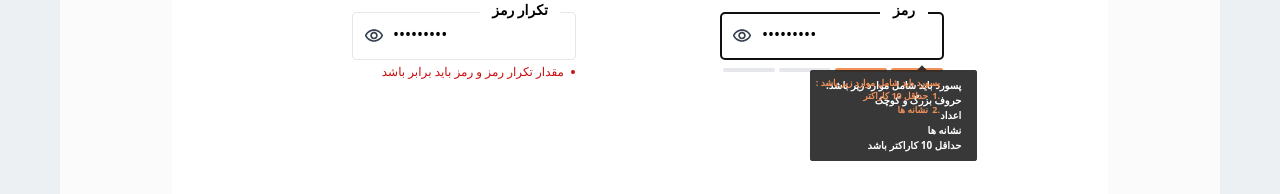
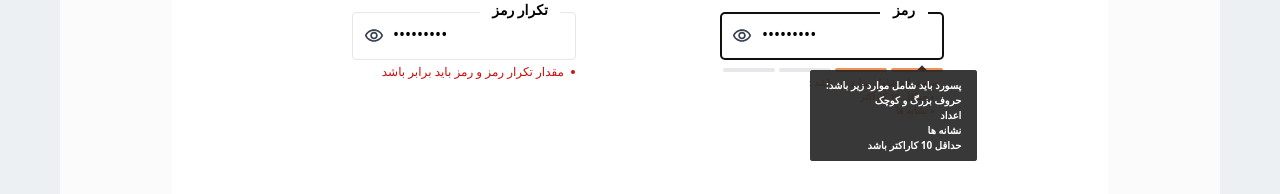
Before and after one commit to rahasalari/LoginPage, a React (Vite) app: page /register in a window 1280 px wide. Both pictures are taken after typing "Sample", "name@example.com", "Sample123", "Sample123" into the empty fields and a click on the input "ارسال کد". Shown: the part 561-755 px from the top of the page. Built offline with nearby package versions, Linux system fonts and the light colour scheme.

Commit message:
add visibility for password input

```diff
--- a/src/components/login/Login.tsx
+++ b/src/components/login/Login.tsx
@@ -1,4 +1,4 @@
-import { useState, useRef } from "react";
+import { useState } from "react";
 import { Outlet } from "react-router-dom";
 import { useForm, SubmitHandler } from "react-hook-form";
 import { MdOutlineVisibility } from "react-icons/md";
@@ -19,20 +19,14 @@ const Login = () => {
   const onSubmit: SubmitHandler<Inputs> = (data) => console.log(data);
 
   const [visible, setVisible] = useState(false);
+
   const visibleHandler = () => {
     setVisible(visible ? false : true);
   };
 
-  // const [passwordVisible, setPasswordVisible] = useState(false);
-  const triggerZoneRef = useRef();
-
-  // const visibleHandler = () => {
-  //   setVisible(false);
-  // };
-
-  // const unVisibleHandler = () => {
-  //   setVisible(true);
-  // };
+  const unVisibleHandler = () => {
+    setVisible(false);
+  };
 
   const blurPasswordHandler = (password) => {
     trigger(password);
@@ -41,8 +35,6 @@ const Login = () => {
   const blurEmailHandler = (email) => {
     trigger(email);
   };
-
-  const ref = register("password");
 
   return (
     <>
@@ -62,14 +54,13 @@ const Login = () => {
                   type={visible ? "text" : "password"}
                   className={`${
                     errors.password
-                      ? "right-3 border-2 border-red h-12 w-54 mx-auto rounded text-right px-1 outline-red"
-                      : "right-3 border h-12 w-54 mx-auto placeholder-gray-400 rounded text-right px-1 outline-primary"
+                      ? "right-3 border-2 border-red h-12 w-54 mx-auto rounded ps-10 pb-1 px-1 outline-red"
+                      : "right-3 border h-12 w-54 mx-auto placeholder-gray-400 ps-10 pb-1 rounded px-1 outline-primary"
                   }`}
                   {...register("password", {
                     required: true,
                   })}
                   onBlur={() => blurPasswordHandler("password")}
-                  ref={ref}
                 />
                 <br></br>
                 <ul className="relative left-3 list-inside list-disc">
@@ -83,9 +74,8 @@ const Login = () => {
                 </ul>
                 <MdOutlineVisibility
                   onMouseDown={visibleHandler}
-                  onMouseUp={visibleHandler}
-                  // onMouseLeave={unVisibleHandler}
-                  // ref={triggerZoneRef}
+                  onMouseUp={unVisibleHandler}
+                  onMouseLeave={unVisibleHandler}
                   className="absolute left-4 top-3.5 text-xl text-gray-700 cursor-pointer"
                 />
               </div>
@@ -104,8 +94,8 @@ const Login = () => {
                 id="email"
                 className={`${
                   errors.email
-                    ? "right-3 border-2 border-red h-12 w-54 mx-auto rounded text-right px-1 outline-red"
-                    : "right-3 border h-12 w-54 mx-auto placeholder-gray-400 rounded text-right px-1 outline-primary"
+                    ? "right-3 border-2 border-red h-12 w-54 mx-auto rounded px-1 outline-red"
+                    : "right-3 border h-12 w-54 mx-auto placeholder-gray-400 rounded px-1 outline-primary"
                 }`}
                 {...register("email", {
                   required: true,
--- a/src/components/modal/StepThree.tsx
+++ b/src/components/modal/StepThree.tsx
@@ -40,8 +40,16 @@ const StepThree = (props) => {
     setVisible(visible ? false : true);
   };
 
+  const unVisibleHandler = () => {
+    setVisible(false);
+  };
+
   const togglePasswordVisiblity = () => {
     setPasswordShown(passwordShown ? false : true);
+  };
+
+  const togglePasswordUnvisiblity = () => {
+    setPasswordShown(false);
   };
 
   const blurPasswordHandler = (password) => {
@@ -291,7 +299,8 @@ const StepThree = (props) => {
 
                     <MdOutlineVisibility
                       onMouseDown={visibleHandler}
-                      onMouseUp={visibleHandler}
+                      onMouseUp={unVisibleHandler}
+                      onMouseLeave={unVisibleHandler}
                       className="absolute left-7 top-3.5 text-xl text-gray-700 cursor-pointer"
                     />
                   </div>
@@ -328,7 +337,8 @@ const StepThree = (props) => {
                     </ul>
                     <MdOutlineVisibility
                       onMouseDown={togglePasswordVisiblity}
-                      onMouseUp={togglePasswordVisiblity}
+                      onMouseUp={togglePasswordUnvisiblity}
+                      onMouseLeave={togglePasswordUnvisiblity}
                       className="absolute left-7 top-3.5 text-xl text-gray-700 cursor-pointer"
                     />
                   </div>
--- a/src/components/register/Register.tsx
+++ b/src/components/register/Register.tsx
@@ -44,9 +44,16 @@ const Register = () => {
   const visibleHandler = () => {
     setVisible(visible ? false : true);
   };
+  const unVisibleHandler = () => {
+    setVisible(false);
+  };
+
   const [passwordShown, setPasswordShown] = useState(false);
   const togglePasswordVisiblity = () => {
     setPasswordShown(passwordShown ? false : true);
+  };
+  const togglePasswordUnvisiblity = () => {
+    setPasswordShown(false);
   };
 
   const [phone, setPhone] = useState("");
@@ -134,15 +141,6 @@ const Register = () => {
       setRepeatePasswordError("");
     }
   };
-
-  // const repeatePasswordHandler = (e) => {
-  //   const repeatPassword = e.target.value;
-  //   if (repeatPassword) {
-  //     if (repeatPassword === checkPassword) {
-  //       setRepeatePasswordError("");
-  //     }
-  //   }
-  // };
 
   return (
     <>
@@ -247,13 +245,13 @@ const Register = () => {
                   {...register("repeatPassword", {
                     required: true,
                   })}
-                  // onChange={repeatePasswordHandler}
                   onBlur={blurRepeatPasswordHandler}
                 />
                 <br></br>
                 <MdOutlineVisibility
                   onMouseDown={togglePasswordVisiblity}
-                  onMouseUp={togglePasswordVisiblity}
+                  onMouseUp={togglePasswordUnvisiblity}
+                  onMouseLeave={togglePasswordUnvisiblity}
                   className="absolute left-7 top-3.5 text-xl text-gray-700 cursor-pointer"
                 />
               </div>
@@ -305,7 +303,8 @@ const Register = () => {
               <br></br>
               <MdOutlineVisibility
                 onMouseDown={visibleHandler}
-                onMouseUp={visibleHandler}
+                onMouseUp={unVisibleHandler}
+                onMouseLeave={unVisibleHandler}
                 className="absolute left-7 top-3.5 text-xl text-gray-700 cursor-pointer"
               />
               <LineErrors
@@ -370,7 +369,7 @@ const Register = () => {
                 }`}
               />
               {checkPassword && (
-                <ol className="relative list-inside list-decimal mt-1">
+                <ul className="relative list-inside list-disc mt-1">
                   {!letterRegex.test(checkPassword) ||
                   !numberRegex.test(checkPassword) ||
                   !symbolRegex.test(checkPassword) ||
@@ -381,8 +380,8 @@ const Register = () => {
                         !numberRegex.test(checkPassword) &&
                         !symbolRegex.test(checkPassword) &&
                         checkPassword.length < 10
-                          ? "relative text-red text-[9px] font-bold text-right me-1"
-                          : "relative text-warning text-[9px] font-bold text-right me-1"
+                          ? "relative text-red text-[9.5px] font-bold text-right me-1"
+                          : "relative text-warning text-[9.5px] font-bold text-right me-1"
                       }`}
                     >
                       : پسورد باید شامل موارد زیر باشد
@@ -396,11 +395,11 @@ const Register = () => {
                         !numberRegex.test(checkPassword) &&
                         !symbolRegex.test(checkPassword) &&
                         checkPassword.length < 10
-                          ? "relative text-red text-[9px] font-bold text-right me-1"
-                          : "relative text-warning text-[9px] font-bold text-right me-1"
+                          ? "relative text-red text-[9.5px] font-bold text-right "
+                          : "relative text-warning text-[9.5px] font-bold text-right"
                       }`}
                     >
-                      <span className=" absolute right-3">
+                      <span className=" absolute right-4">
                         حداقل 10 کاراکتر
                       </span>
                     </li>
@@ -412,11 +411,11 @@ const Register = () => {
                         !numberRegex.test(checkPassword) &&
                         !symbolRegex.test(checkPassword) &&
                         checkPassword.length < 10
-                          ? "relative text-red text-[9px] font-bold text-right me-1"
-                          : "relative text-warning text-[9px] font-bold text-right me-1"
+                          ? "relative text-red text-[9.5px] font-bold text-right "
+                          : "relative text-warning text-[9.5px] font-bold text-right"
                       }`}
                     >
-                      <span className=" absolute right-3">
+                      <span className=" absolute right-4">
                         حروف بزرگ و کوچک
                       </span>
                     </li>
@@ -428,11 +427,11 @@ const Register = () => {
                         !numberRegex.test(checkPassword) &&
                         !symbolRegex.test(checkPassword) &&
                         checkPassword.length < 10
-                          ? "relative text-red text-[9px] font-bold text-right me-1"
-                          : "relative text-warning text-[9px] font-bold text-right me-1"
+                          ? "relative text-red text-[9.5px] font-bold text-right"
+                          : "relative text-warning text-[9.5px] font-bold text-right"
                       }`}
                     >
-                      <span className=" absolute right-3">اعداد</span>
+                      <span className=" absolute right-4">اعداد</span>
                     </li>
                   )}
                   {!symbolRegex.test(checkPassword) && (
@@ -442,14 +441,14 @@ const Register = () => {
                         !numberRegex.test(checkPassword) &&
                         !symbolRegex.test(checkPassword) &&
                         checkPassword.length < 10
-                          ? "relative text-red text-[9px] font-bold text-right me-1"
-                          : "relative text-warning text-[9px] font-bold text-right me-1"
+                          ? "relative text-red text-[9.5px] font-bold text-right "
+                          : "relative text-warning text-[9.5px] font-bold text-right "
                       }`}
                     >
-                      <span className=" absolute right-3">نشانه ها</span>
+                      <span className=" absolute right-4">نشانه ها</span>
                     </li>
                   )}
-                </ol>
+                </ul>
               )}
             </div>
           </div>
--- a/src/components/register/TooltipStyle.css
+++ b/src/components/register/TooltipStyle.css
@@ -5,4 +5,5 @@
   font-weight: 700;
   position: absolute;
   margin-left: 90px;
+  z-index: 2;
 }
```
